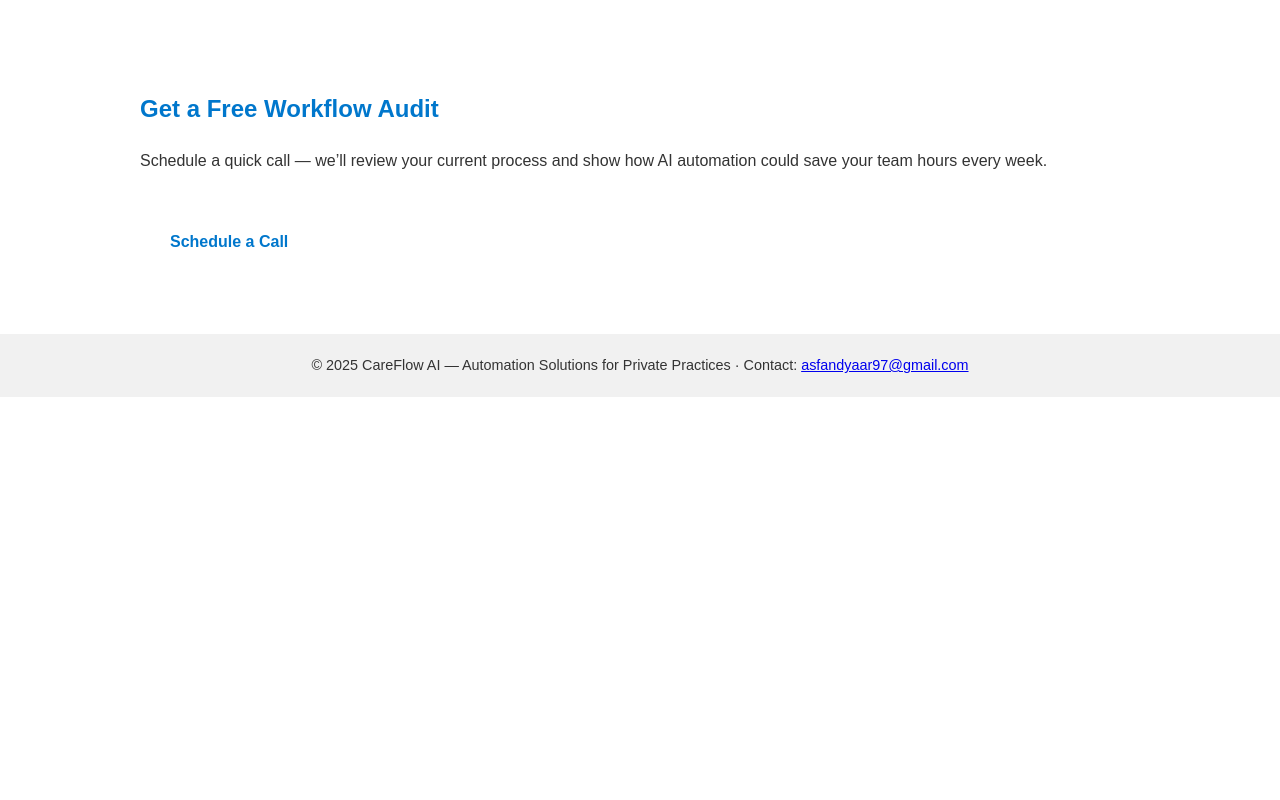
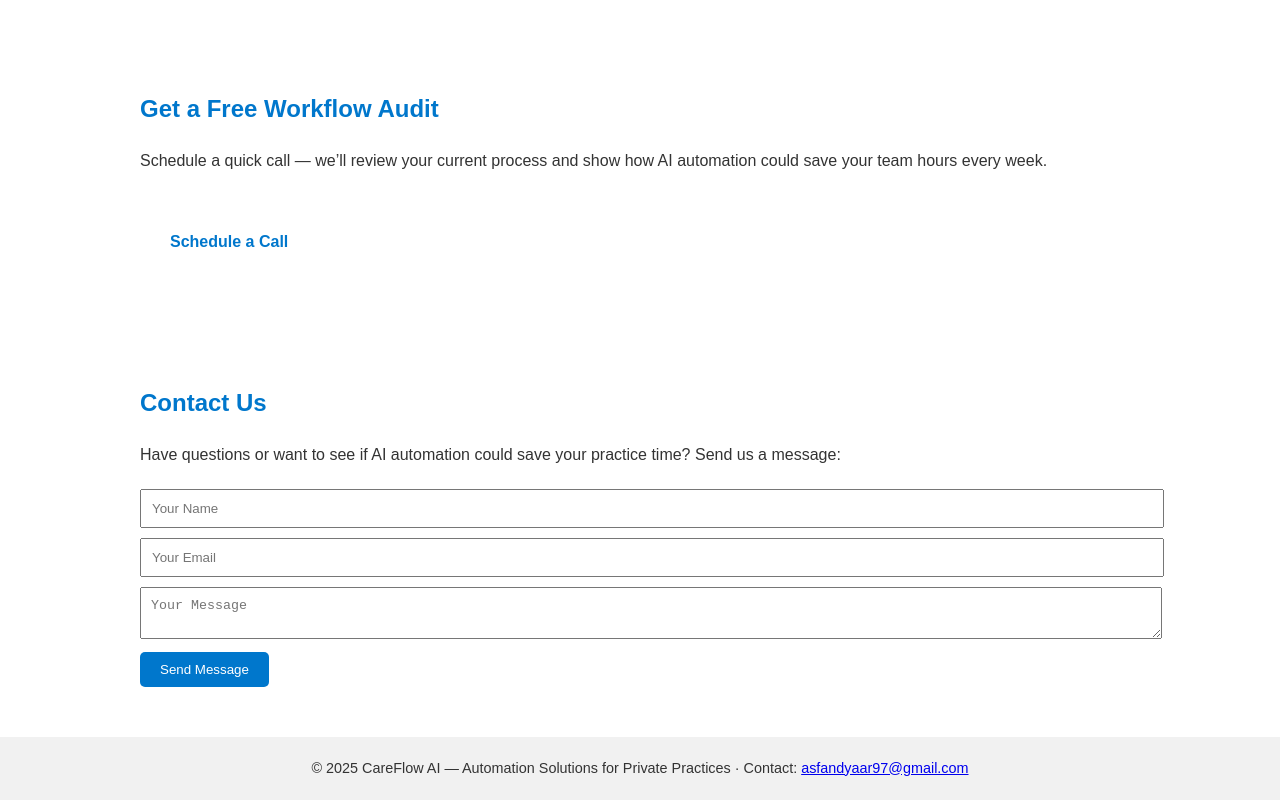
Before and after one commit to CyberAsher/CareFlowAI, a plain HTML site: page index.html in a window 1280 px wide. Shown: the part 1187-1987 px from the top of the page. Before the commit the page ends 1584 px from the top, so only its background shows below. Drawn offline with Linux system fonts and the light colour scheme.

Commit message:
Update index.html

```diff
--- a/index.html
+++ b/index.html
@@ -82,6 +82,18 @@
     <p>Schedule a quick call — we’ll review your current process and show how AI automation could save your team hours every week.</p>
     <p><a href="https://calendly.com/asfandyaar97/30min" target="_blank" class="cta-btn">Schedule a Call</a></p>
   </section>
+    <!-- CONTACT FORM -->
+  <section>
+    <h2>Contact Us</h2>
+    <p>Have questions or want to see if AI automation could save your practice time? Send us a message:</p>
+    <form action="https://formspree.io/f/movkqbpe" method="POST">
+      <input type="text" name="name" placeholder="Your Name" required style="width:100%;padding:10px;margin:5px 0;">
+      <input type="email" name="_replyto" placeholder="Your Email" required style="width:100%;padding:10px;margin:5px 0;">
+      <textarea name="message" placeholder="Your Message" required style="width:100%;padding:10px;margin:5px 0;"></textarea>
+      <button type="submit" style="background:#0077cc;color:#fff;padding:10px 20px;border:none;border-radius:5px;cursor:pointer;">Send Message</button>
+    </form>
+  </section>
+
 
   <footer>
     © 2025 CareFlow AI — Automation Solutions for Private Practices · Contact:
```
